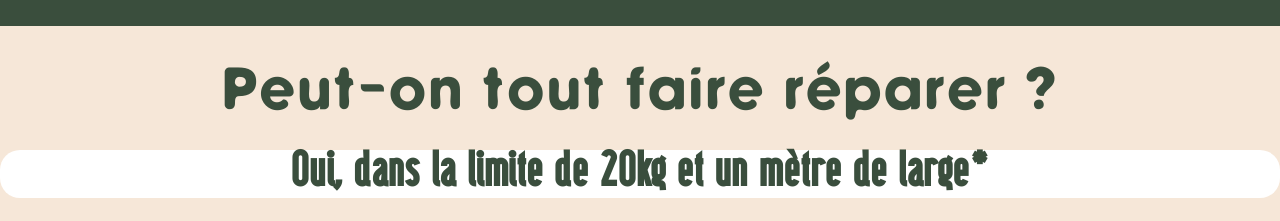
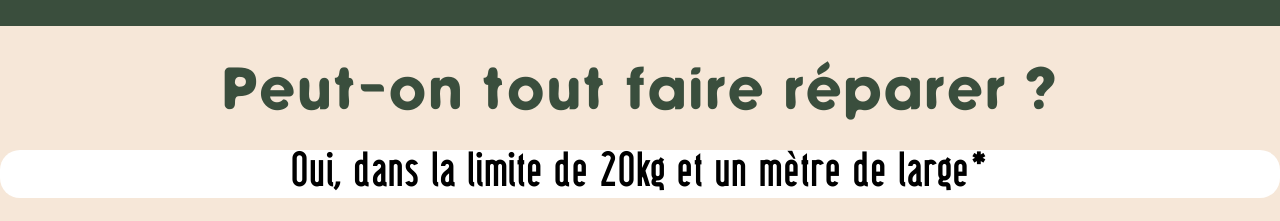
Before and after one commit to flodouille/siteinternet, a plain HTML site: page index.html in a window 1280 px wide. Shown: the part 682-903 px from the top of the page. Drawn offline with Linux system fonts and the light colour scheme.

Commit message:
Add files via upload

```diff
--- a/style.css
+++ b/style.css
@@ -94,10 +94,13 @@ h2 {
     border-radius: 20px;
     text-align: center;
     justify-content: center;
+    align-items: center;
     font-family: "Berliner Wand";
     font-size: 3rem;
+    font-weight: 400;
     letter-spacing: 0.05rem;
     background: white;
+    color: black;
 }
 h3 {
     font-family: "Berliner Wand";
@@ -222,7 +225,6 @@ footer {
     width: 30vw;
     margin: auto;
     margin-top: 10px;
-    color: black;
 }
 .partie4 img {
     max-width: 200px;
```
